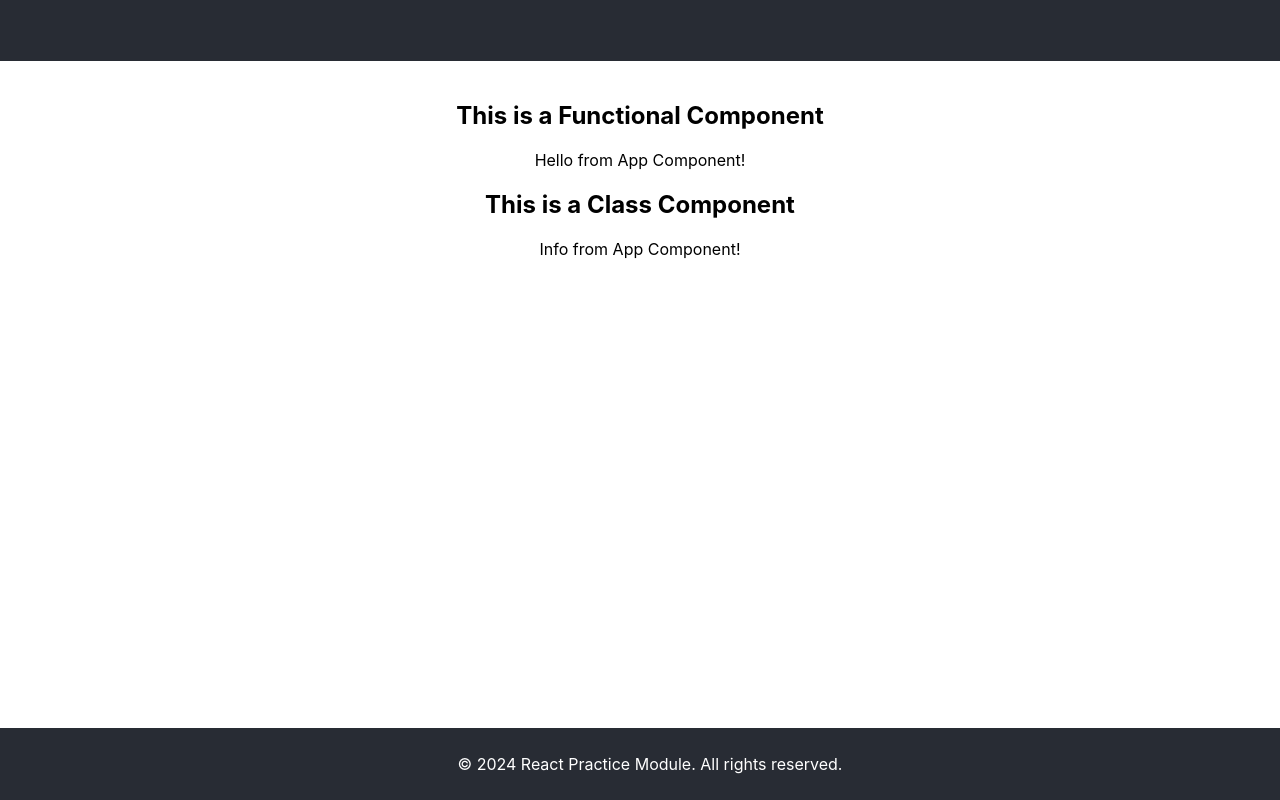
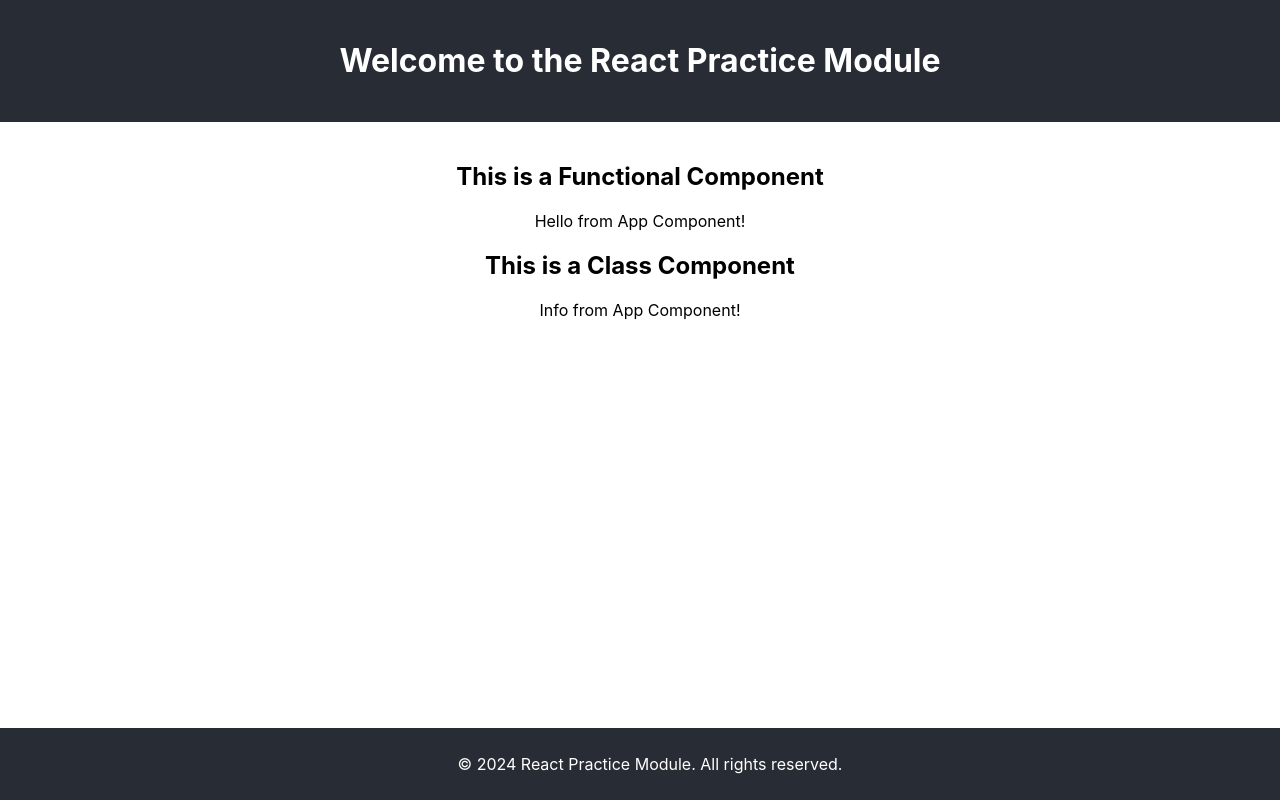
Before and after one commit to ipung-uhb/praktikumreact, a React (Create React App) app: page / in a window 1280 px wide. Built offline with nearby package versions, Linux system fonts and the light colour scheme.

Commit message:
add title props value at App js

```diff
--- a/src/App.js
+++ b/src/App.js
@@ -7,7 +7,7 @@ import Footer from './components/Footer';
 function App() {
   return (
     <div className="App">
-      <Header />
+      <Header title="Welcome to the React Practice Module"/>
       <MainContent message="Hello from App Component!" info="Info from App Component!" />
       <Footer />
     </div>
```
